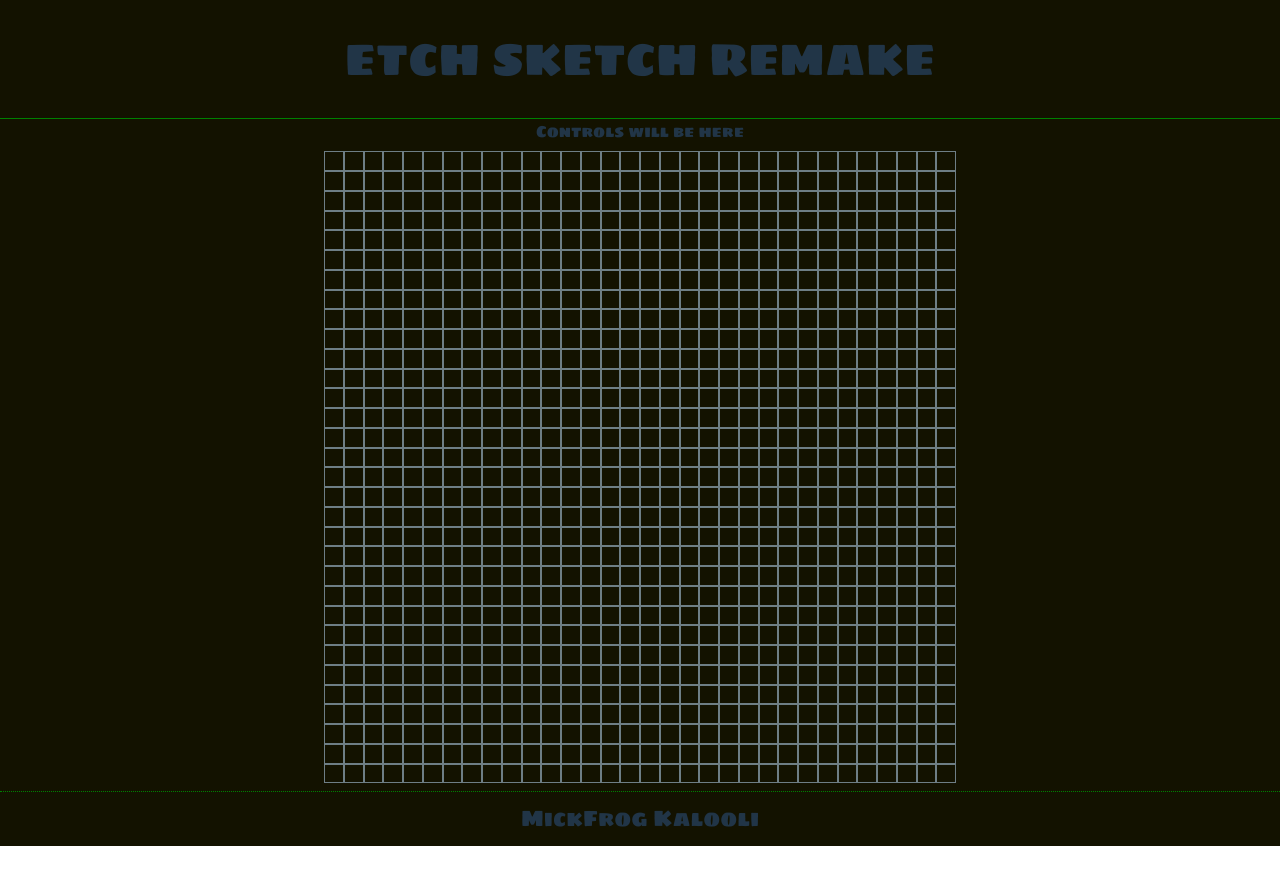
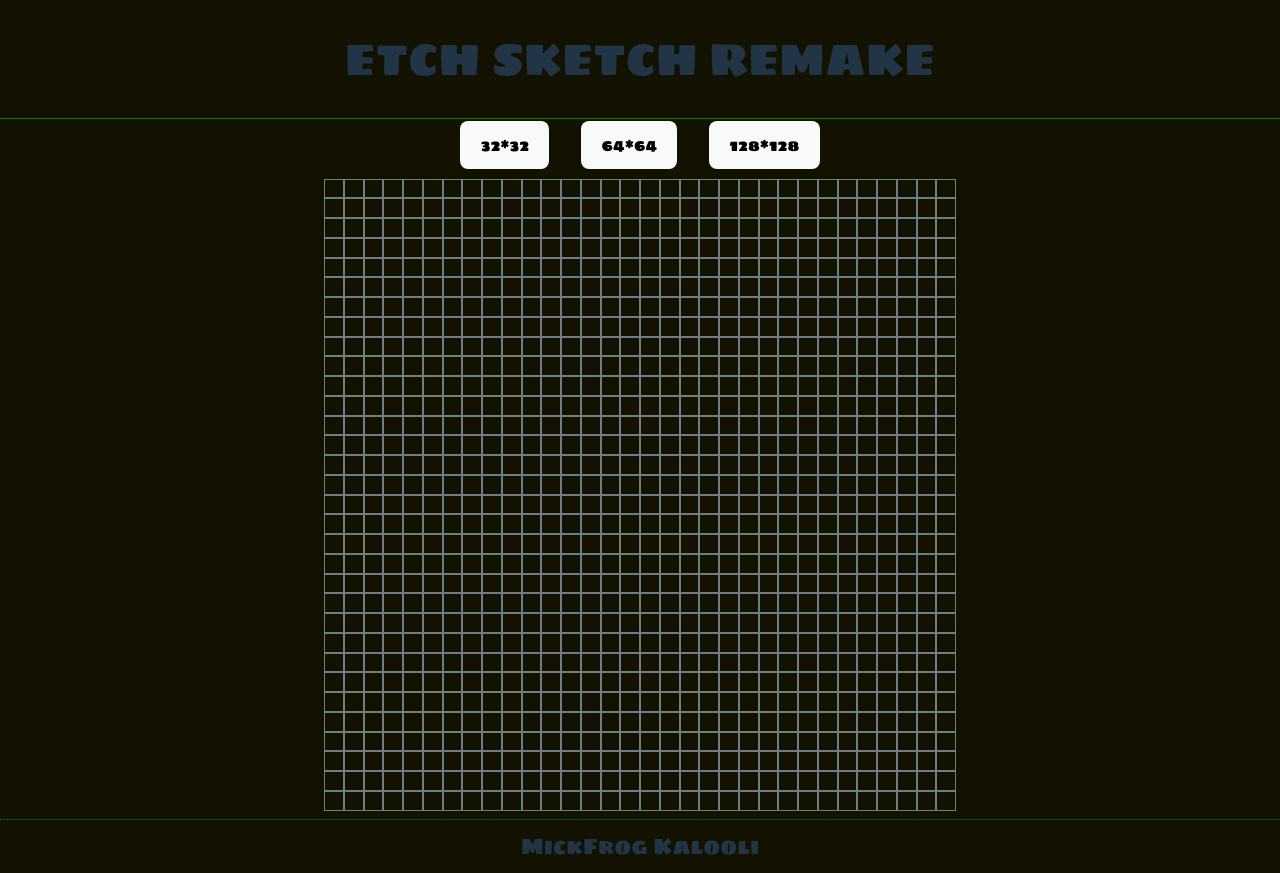
Before and after one commit to MickFrog/sketch-remake, a React (Vite) app: page / in a window 1280 px wide. Before the commit the page ends 846 px from the top, so only its background shows below. Built offline with nearby package versions, Linux system fonts and the light colour scheme.

Commit message:
add dimension btns

```diff
--- a/src/components/SketchBoard.css
+++ b/src/components/SketchBoard.css
@@ -30,3 +30,8 @@
     display: flex;
     flex-flow: row nowrap;
 }
+
+.controls {
+    display: flex;
+    justify-content: space-between;
+}
--- a/src/components/SketchBoard.tsx
+++ b/src/components/SketchBoard.tsx
@@ -20,7 +20,11 @@ const SketchBoard = () => {
 
   return (
     <main className="boardContainer">
-      <div className="controls">Controls will be here</div>
+      <div className="controls">
+        <button>32*32</button>
+        <button>64*64</button>
+        <button>128*128</button>
+      </div>
 
       <div className="board">{boardRows}</div>
     </main>
--- a/src/index.css
+++ b/src/index.css
@@ -43,10 +43,11 @@ button {
   border-radius: 8px;
   border: 1px solid transparent;
   padding: 0.6em 1.2em;
+  margin: 2px 1rem;
   font-size: 1em;
   font-weight: 500;
   font-family: inherit;
-  background-color: #1a1a1a;
+  background-color: #A2999E;
   cursor: pointer;
   transition: border-color 0.25s;
 }
```
